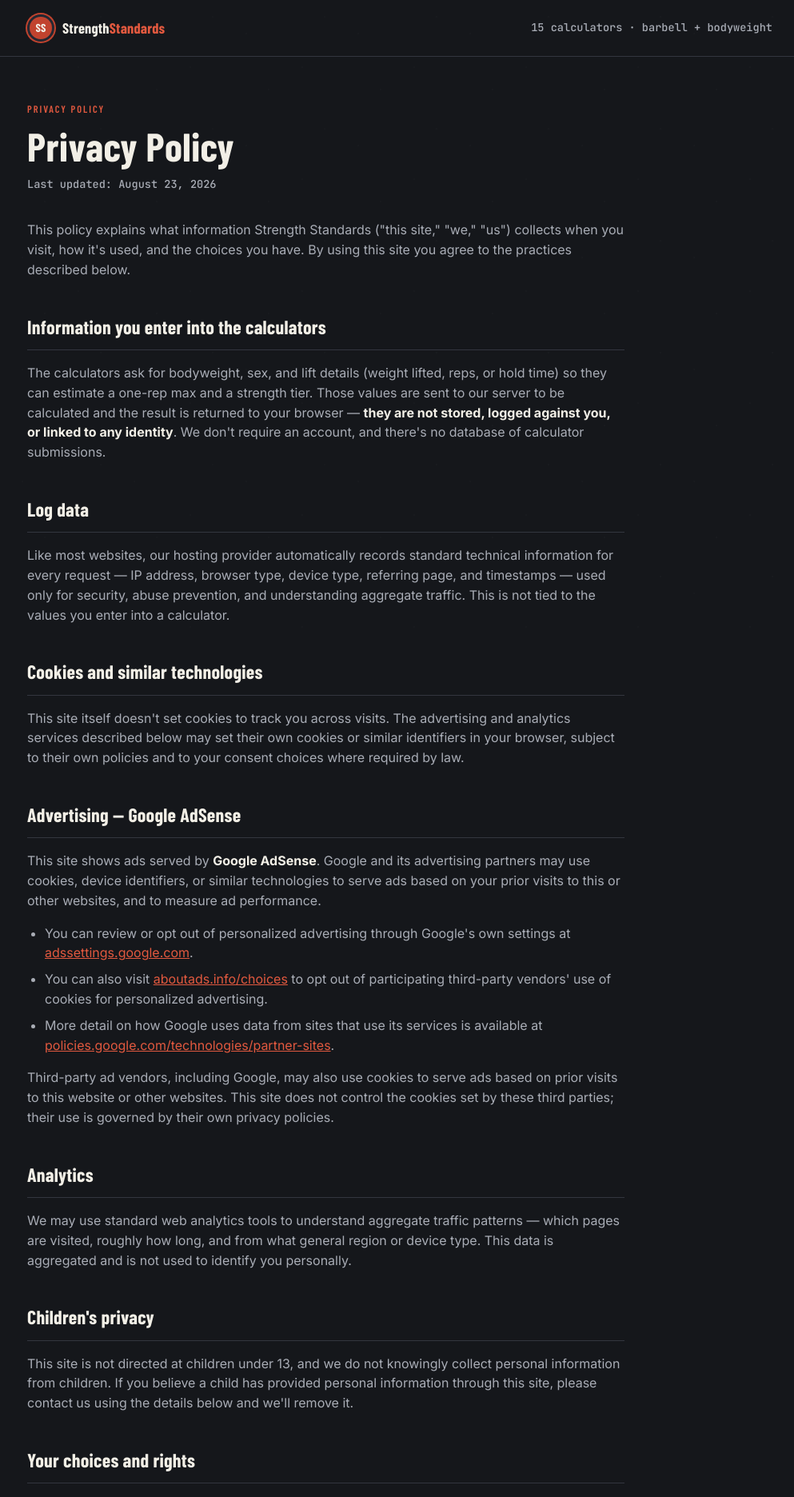
After one commit to nazirhusyan23-create/strength-standards-calculator, a Flask app: page /privacy-policy in a window 1280 px wide. The commit adds this page. Shown: the top 1872 px of the page at 80% size, without its empty margins (140-1133 px from the left). Run offline with Flask 3, Linux system fonts and the light colour scheme; some web fonts are replaced.

Commit message:
Add files via upload

```diff
--- a/app.py
+++ b/app.py
@@ -19,6 +19,7 @@ app = Flask(__name__)
 LB_PER_KG = 2.20462
 
 ADSENSE_PUBLISHER_ID = "pub-2006445566626425"
+CONTACT_EMAIL = "nh6639741@gmail.com"
 
 
 # --------------------------------------------------------------------
@@ -143,6 +144,22 @@ def calculator_page(slug):
     )
 
 
+@app.route("/about")
+def about():
+    return render_template("about.html")
+
+
+@app.route("/privacy-policy")
+def privacy():
+    return render_template("privacy.html", contact_email=CONTACT_EMAIL,
+                            updated_date=date.today().strftime("%B %-d, %Y"))
+
+
+@app.route("/contact")
+def contact():
+    return render_template("contact.html", contact_email=CONTACT_EMAIL)
+
+
 # --------------------------------------------------------------------
 # API — computation happens server-side (Python backend)
 # --------------------------------------------------------------------
@@ -255,6 +272,11 @@ def sitemap():
         }
         for s in ORDER
     ]
+    urls += [
+        {"loc": url_for("about", _external=True), "priority": "0.5"},
+        {"loc": url_for("privacy", _external=True), "priority": "0.3"},
+        {"loc": url_for("contact", _external=True), "priority": "0.5"},
+    ]
     xml_parts = ['<?xml version="1.0" encoding="UTF-8"?>',
                  '<urlset xmlns="http://www.sitemaps.org/schemas/sitemap/0.9">']
     for u in urls:
--- a/static/css/style.css
+++ b/static/css/style.css
@@ -308,6 +308,34 @@ a { color: var(--red-bright); }
 }
 .related-grid a:hover { border-color: var(--red); color: var(--red-bright); }
 
+/* ---------------- static pages (about / privacy / contact) ---------------- */
+.static-page { padding: 56px 24px 60px; }
+.static-page .eyebrow { margin-bottom: 10px; }
+.static-page h1 { margin-bottom: 22px; }
+.static-page .page-updated { color: var(--chalk-dim); font-size: 0.85rem; font-family: var(--font-mono); margin: -10px 0 34px; }
+.static-content { max-width: 74ch; }
+.static-content h2 { margin-top: 40px; }
+.static-content h2:first-child { margin-top: 0; }
+.static-content p { color: var(--chalk-dim); margin: 0 0 16px; }
+.static-content ul, .static-content ol { color: var(--chalk-dim); margin: 0 0 16px; padding-left: 22px; }
+.static-content li { margin-bottom: 8px; }
+.static-content strong { color: var(--chalk); }
+.static-content a { text-decoration: underline; }
+
+.contact-card {
+  background: var(--bg-raised);
+  border: 1px solid var(--line);
+  border-left: 3px solid var(--red);
+  border-radius: var(--radius);
+  padding: 24px 26px;
+  margin: 0 0 32px;
+  max-width: 74ch;
+}
+.contact-card dt { color: var(--chalk-dim); font-size: 0.8rem; text-transform: uppercase; letter-spacing: 0.08em; margin-top: 14px; }
+.contact-card dt:first-child { margin-top: 0; }
+.contact-card dd { margin: 4px 0 0; font-family: var(--font-mono); font-size: 1.05rem; }
+.contact-card dd a { color: var(--red-bright); }
+
 /* accessibility */
 :focus-visible { outline: 2px solid var(--red-bright); outline-offset: 2px; }
 @media (prefers-reduced-motion: reduce) {
--- a/templates/base.html
+++ b/templates/base.html
@@ -42,6 +42,9 @@
     </p>
     <p class="footer-links">
       <a href="{{ url_for('hub') }}">All 15 calculators</a>
+      &middot; <a href="{{ url_for('about') }}">About</a>
+      &middot; <a href="{{ url_for('privacy') }}">Privacy Policy</a>
+      &middot; <a href="{{ url_for('contact') }}">Contact</a>
     </p>
   </div>
 </footer>
--- /dev/null
+++ b/templates/privacy.html
@@ -0,0 +1,124 @@
+{% extends "base.html" %}
+{% block title %}Privacy Policy — Strength Standards Calculators{% endblock %}
+{% block meta_desc %}Privacy policy for Strength Standards: what data is collected, how cookies and Google AdSense are used, and your choices.{% endblock %}
+{% block content %}
+<section class="static-page wrap">
+  <p class="eyebrow">Privacy Policy</p>
+  <h1>Privacy Policy</h1>
+  <p class="page-updated">Last updated: {{ updated_date }}</p>
+
+  <div class="static-content">
+    <p>
+      This policy explains what information Strength Standards
+      ("this site," "we," "us") collects when you visit, how it's used, and
+      the choices you have. By using this site you agree to the practices
+      described below.
+    </p>
+
+    <h2>Information you enter into the calculators</h2>
+    <p>
+      The calculators ask for bodyweight, sex, and lift details (weight
+      lifted, reps, or hold time) so they can estimate a one-rep max and a
+      strength tier. Those values are sent to our server to be calculated
+      and the result is returned to your browser — <strong>they are not
+      stored, logged against you, or linked to any identity</strong>. We
+      don't require an account, and there's no database of calculator
+      submissions.
+    </p>
+
+    <h2>Log data</h2>
+    <p>
+      Like most websites, our hosting provider automatically records
+      standard technical information for every request — IP address,
+      browser type, device type, referring page, and timestamps — used only
+      for security, abuse prevention, and understanding aggregate traffic.
+      This is not tied to the values you enter into a calculator.
+    </p>
+
+    <h2>Cookies and similar technologies</h2>
+    <p>
+      This site itself doesn't set cookies to track you across visits. The
+      advertising and analytics services described below may set their own
+      cookies or similar identifiers in your browser, subject to their own
+      policies and to your consent choices where required by law.
+    </p>
+
+    <h2>Advertising — Google AdSense</h2>
+    <p>
+      This site shows ads served by <strong>Google AdSense</strong>. Google
+      and its advertising partners may use cookies, device identifiers, or
+      similar technologies to serve ads based on your prior visits to this
+      or other websites, and to measure ad performance.
+    </p>
+    <ul>
+      <li>
+        You can review or opt out of personalized advertising through
+        Google's own settings at
+        <a href="https://adssettings.google.com" target="_blank" rel="noopener noreferrer">adssettings.google.com</a>.
+      </li>
+      <li>
+        You can also visit
+        <a href="https://www.aboutads.info/choices/" target="_blank" rel="noopener noreferrer">aboutads.info/choices</a>
+        to opt out of participating third-party vendors' use of cookies for
+        personalized advertising.
+      </li>
+      <li>
+        More detail on how Google uses data from sites that use its
+        services is available at
+        <a href="https://policies.google.com/technologies/partner-sites" target="_blank" rel="noopener noreferrer">policies.google.com/technologies/partner-sites</a>.
+      </li>
+    </ul>
+    <p>
+      Third-party ad vendors, including Google, may also use cookies to
+      serve ads based on prior visits to this website or other websites.
+      This site does not control the cookies set by these third parties;
+      their use is governed by their own privacy policies.
+    </p>
+
+    <h2>Analytics</h2>
+    <p>
+      We may use standard web analytics tools to understand aggregate
+      traffic patterns — which pages are visited, roughly how long, and
+      from what general region or device type. This data is aggregated and
+      is not used to identify you personally.
+    </p>
+
+    <h2>Children's privacy</h2>
+    <p>
+      This site is not directed at children under 13, and we do not
+      knowingly collect personal information from children. If you believe
+      a child has provided personal information through this site, please
+      contact us using the details below and we'll remove it.
+    </p>
+
+    <h2>Your choices and rights</h2>
+    <p>
+      Depending on where you live, you may have rights to access, correct,
+      or request deletion of personal data collected about you, and to
+      object to or restrict certain processing, including personalized
+      advertising. Because this site does not maintain accounts or store
+      your calculator inputs, there is generally no personal data tied to
+      you to retrieve or delete beyond standard log data and any
+      advertising identifiers managed by Google and its partners — see the
+      links above to manage those directly. You can also reach out using
+      the contact details below with any privacy request.
+    </p>
+
+    <h2>Changes to this policy</h2>
+    <p>
+      We may update this policy from time to time, for example to reflect
+      changes in the advertising services we use or in applicable law. The
+      "last updated" date at the top of this page reflects the most recent
+      revision. Continued use of the site after a change constitutes
+      acceptance of the updated policy.
+    </p>
+
+    <h2>Contact</h2>
+    <p>
+      Questions about this policy or a privacy request can be sent to
+      <a href="mailto:{{ contact_email }}">{{ contact_email }}</a>, or via
+      the <a href="{{ url_for('contact') }}">Contact page</a>.
+    </p>
+  </div>
+</section>
+{% endblock %}
```
Also changed, not shown: templates/about.html (added, +82 -0 lines), templates/contact.html (added, +47 -0 lines).
